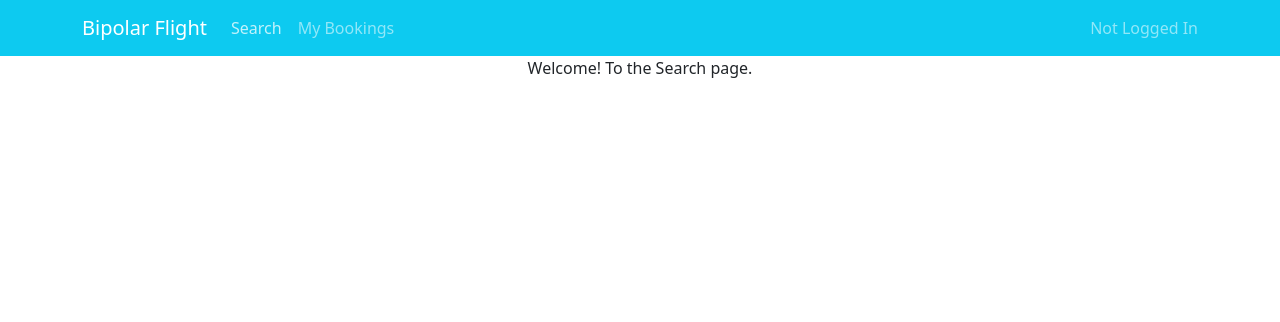
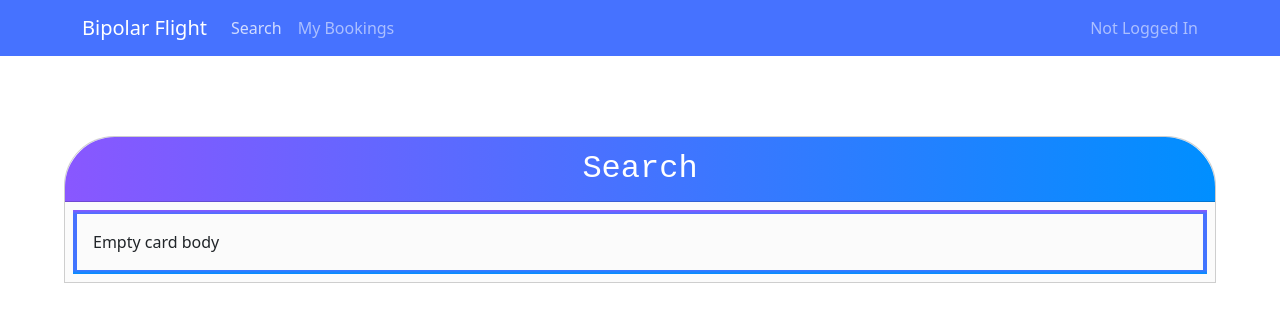
Before and after one commit to MistoMind/bipolar-flight-frontend, a React (Create React App) app: page / in a window 1280 px wide. Both pictures are taken after a click on the button "Search". Shown: the top 322 px of the page. Built offline with nearby package versions, Linux system fonts and the light colour scheme.

Commit message:
Added card to search and my bookings

```diff
--- a/src/components/MyBookingsPage.jsx
+++ b/src/components/MyBookingsPage.jsx
@@ -1,3 +1,40 @@
+import { Card } from "react-bootstrap";
+
 export default function MyBookingsPage() {
-  return "Welcome! To My Bookings page.";
+  return (
+    <Card
+      style={{
+        margin: "5rem 5rem",
+        borderRadius: "50px 50px 0px 0px",
+        width: "90%",
+        backdropFilter: "blur(1px)",
+        background: "rgba(180, 180, 180, 0.05)",
+      }}
+    >
+      <Card.Header
+        style={{
+          color: "white",
+          textAlign: "center",
+          fontFamily: "Monospace",
+          fontSize: "2em",
+          borderRadius: "50px 50px 0px 0px",
+          backgroundImage:
+            "linear-gradient(to right, rgb(137, 87, 255), rgb(0, 143, 255))",
+        }}
+      >
+        My Bookings
+      </Card.Header>
+      <Card.Body
+        style={{
+          margin: "0.5rem",
+          borderWidth: "4px",
+          borderStyle: "solid",
+          borderImage:
+            "linear-gradient(rgb(137, 87, 255), rgb(0, 143, 255)) 30",
+        }}
+      >
+        Empty card body
+      </Card.Body>
+    </Card>
+  );
 }
--- a/src/components/NavBar.jsx
+++ b/src/components/NavBar.jsx
@@ -8,7 +8,7 @@ import pages from "../constants/pages";
 
 function NavBar({ userName, isLogged, setIsLogged, setCurrentPage }) {
   return (
-    <Navbar bg="info" data-bs-theme="dark">
+    <Navbar style={{ backgroundColor: "#4672ff" }} data-bs-theme="dark">
       <Container>
         <Navbar.Brand>Bipolar Flight</Navbar.Brand>
         <Navbar.Toggle aria-controls="basic-navbar-nav" />
--- a/src/components/SearchPage.jsx
+++ b/src/components/SearchPage.jsx
@@ -1,3 +1,40 @@
+import { Card } from "react-bootstrap";
+
 export default function SearchPage() {
-  return "Welcome! To the Search page.";
+  return (
+    <Card
+      style={{
+        margin: "5rem 5rem",
+        borderRadius: "50px 50px 0px 0px",
+        width: "90%",
+        backdropFilter: "blur(1px)",
+        background: "rgba(180, 180, 180, 0.05)",
+      }}
+    >
+      <Card.Header
+        style={{
+          color: "white",
+          textAlign: "center",
+          fontFamily: "Monospace",
+          fontSize: "2em",
+          borderRadius: "50px 50px 0px 0px",
+          backgroundImage:
+            "linear-gradient(to right, rgb(137, 87, 255), rgb(0, 143, 255))",
+        }}
+      >
+        Search
+      </Card.Header>
+      <Card.Body
+        style={{
+          margin: "0.5rem",
+          borderWidth: "4px",
+          borderStyle: "solid",
+          borderImage:
+            "linear-gradient(rgb(137, 87, 255), rgb(0, 143, 255)) 30",
+        }}
+      >
+        Empty card body
+      </Card.Body>
+    </Card>
+  );
 }
```
